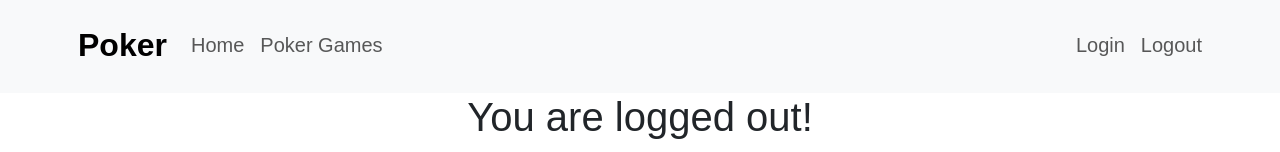
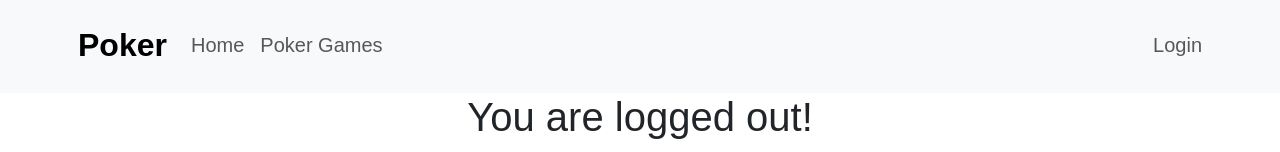
Before and after one commit to AbdallahSafa/PokerFrontEnd, a React (Create React App) app: page /logout in a window 1280 px wide. Shown: the top 152 px of the page. Built offline with nearby package versions, Linux system fonts and the light colour scheme.

Commit message:
Introduced Authentication Context.

```diff
--- a/src/components/poker/HeaderComponent.jsx
+++ b/src/components/poker/HeaderComponent.jsx
@@ -1,4 +1,6 @@
 import {Link} from "react-router-dom";
+import {useContext} from "react";
+import {useAuth} from "./security/AuthContext";
 
 export default function HeaderComponent() {
     //const location = useLocation();
@@ -20,6 +22,9 @@ export default function HeaderComponent() {
 
     //<header className="border-bottom border-light border-3  p-2 ">
 
+    const authContext = useAuth();
+    const isAuthenticated = authContext.auth;
+
     return (
         <header className= "border-bottom border-light bg-light border-3  p-2">
             <div className="container">
@@ -37,7 +42,7 @@ export default function HeaderComponent() {
                         </div>
                         <ul className="navbar-nav">
                             <li className="nav-item fs-5"><Link className="nav-link" to="/login">Login</Link></li>
-                            <li className="nav-item fs-5"><Link className="nav-link" to="/logout">Logout</Link></li>
+                            <li className="nav-item fs-5"> {isAuthenticated && <Link className="nav-link" to="/logout">Logout</Link>} </li>
                         </ul>
                     </nav>
                 </div>
--- a/src/components/poker/LoginComponent.jsx
+++ b/src/components/poker/LoginComponent.jsx
@@ -1,12 +1,13 @@
 import {useState} from "react";
 import {useNavigate} from "react-router-dom";
 import './LoginComponent.css';
+import {useAuth} from "./security/AuthContext";
 
 export default function LoginComponent() {
     const [username, setUsername] = useState('');
     const [password, setPassword] = useState('');
-    const [loginStatus, setLoginStatus] = useState(null);
     const nav = useNavigate();
+    const authContext = useAuth();
 
     function userChange(event) {
         setUsername(event.target.value);
@@ -19,11 +20,10 @@ export default function LoginComponent() {
     function handleLogin() {
         // Replace this with your actual login logic
         if (username === 'user' && password === 'pass') {
-            setLoginStatus('success');
+            authContext.login(username);
             nav(`/welcome/${username}`)
         } else {
-            setLoginStatus('fail');
-            nav('error')
+            authContext.logout();
         }
     }
 
@@ -53,8 +53,8 @@ export default function LoginComponent() {
                 <div className="FormField">
                     <button className="FormField_Button" onClick={handleLogin}>Login</button>
                 </div>
-                {loginStatus === 'success' && <p className="SuccessMessage">Login successful!</p>}
-                {loginStatus === 'fail' && <p className="ErrorMessage">Login failed. Try again.</p>}
+                {authContext.auth === true && <p className="SuccessMessage">Login successful!</p>}
+                {authContext.auth === false && <p className="ErrorMessage">Login failed. Try again.</p>}
             </div>
         </div>
     );
--- a/src/components/poker/LogoutComponent.jsx
+++ b/src/components/poker/LogoutComponent.jsx
@@ -1,8 +1,14 @@
+import {useAuth} from "./security/AuthContext";
+
 export default function LogoutComponent() {
+
+    const authContext = useAuth();
+
     return (
         <div className="LogoutForm">
             <h1>You are logged out!</h1>
             <div>thank you !</div>
+            {authContext.logout()}
         </div>
     );
 }
--- a/src/components/poker/PokerApp.jsx
+++ b/src/components/poker/PokerApp.jsx
@@ -9,13 +9,14 @@ import ListPokerGameComponent from "./ListGameComponent";
 import HeaderComponent from "./HeaderComponent";
 import FooterComponent from "./FooterComponent";
 import LogoutComponent from "./LogoutComponent";
-
+import AuthProvider from "./security/AuthContext";
 
 
 
 export default function PokerApp() {
     return (
         <div className="PokerApp">
+            <AuthProvider>
                 <BrowserRouter>
                     <HeaderComponent/>
                     <Routes>
@@ -28,6 +29,7 @@ export default function PokerApp() {
                     </Routes>
                 </BrowserRouter>
                 {/*<FooterComponent/>*/}
+            </AuthProvider>
         </div>
     );
 }
--- /dev/null
+++ b/src/components/poker/security/AuthContext.js
@@ -0,0 +1,25 @@
+import {createContext, useContext, useState} from "react";
+
+
+export const AuthContext = createContext()
+export const useAuth = () => useContext(AuthContext);
+
+export default function AuthProvider({ children }) {
+
+
+    const [auth, setAuth] = useState(null);
+
+    const login = () => {
+        setAuth(true);
+    };
+
+    const logout = () => {
+        setAuth(false);
+    };
+
+    return (
+        <AuthContext.Provider value={ { auth, login, logout } }>
+            {children}
+        </AuthContext.Provider>
+    );
+}
```
Lines whose indentation alone changed are shown as unchanged.
